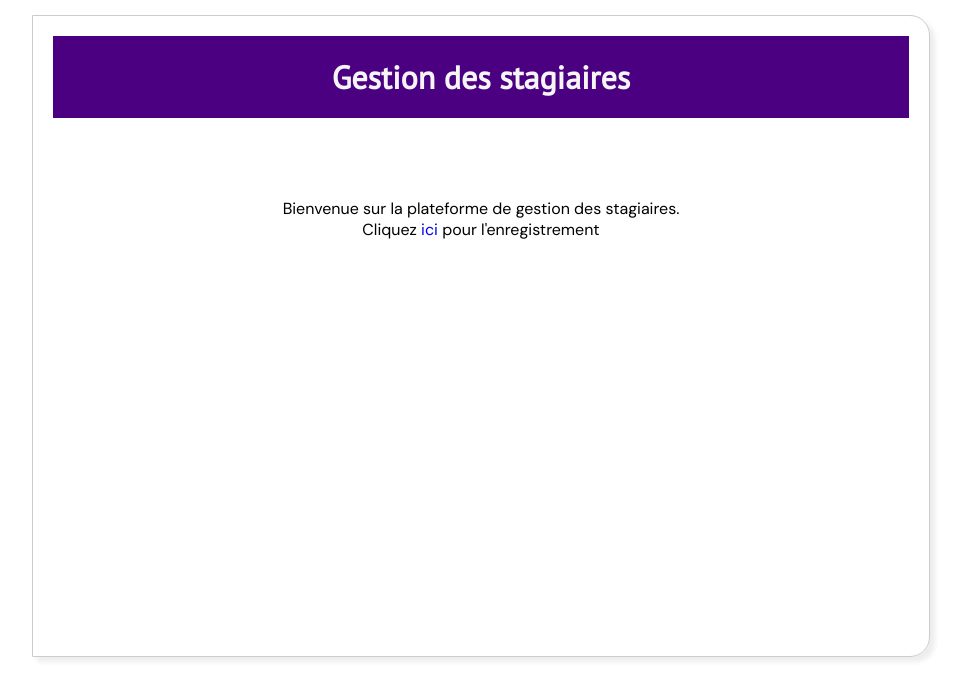
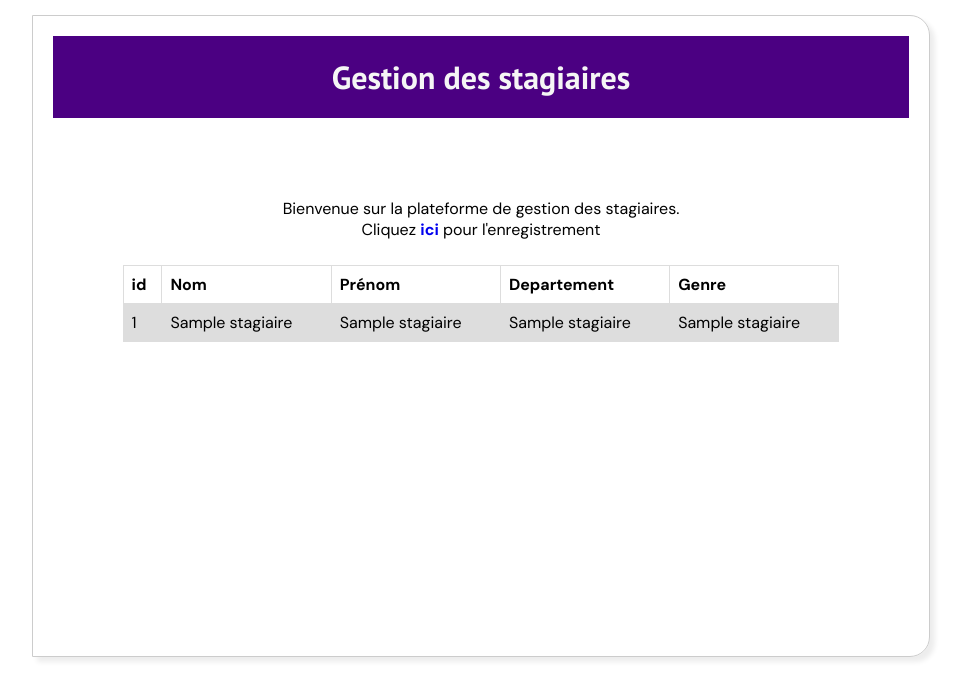
Before and after one commit to jiggy1/gestion-des-stagiaires, a Flask app: page / in a window 1280 px wide. Shown: the top 697 px of the page, without its empty margins (159-1124 px from the left). Run offline with Flask 2, Linux system fonts and the light colour scheme; a database or web service that is not in the repository returns one stand-in record (values such as "Sample title"); some libraries are stand-ins or nearby versions.

Commit message:
enregistrement réglé
On peut désormais s'enregistrer et afficher les éléments dans un tableau

```diff
--- a/app.py
+++ b/app.py
@@ -1,17 +1,59 @@
+import os
+
+import psycopg2
 from flask import Flask, render_template, redirect, url_for, request
+app = Flask(__name__)
 
-app = Flask(__name__)
+
+def get_db_connection():
+    conn = psycopg2.connect(
+        host="localhost",
+        database="manager_db",
+        user=os.environ["DB_USERNAME"],
+        password=os.environ["DB_PASSWORD"]
+    )
+    return conn
 
 
 @app.route('/')
 def index():
-    return render_template('index.html')
+    conn = get_db_connection()
+    cur = conn.cursor()
+    cur.execute('SELECT * FROM stagiaires;')
+    stagiaires = cur.fetchall()
+    cur.close()
+    conn.close()
+    return render_template('index.html', stagiaires=stagiaires)
 
 
 @app.route('/enregistrement', methods=['GET', 'POST'])
 def enregistrement():
     if request.method == 'POST':
+        nom = request.form['nom']
+        prenom = request.form['prenom']
+        departement = request.form['departement']
+        genre = request.form['genre']
+        conn = get_db_connection()
+        cur = conn.cursor()
+        error = None
 
+        if not nom:
+            error = 'Remplissez le nom.'
+
+        elif not prenom:
+            error = 'Remplissez le prénom.'
+
+        if error is None:
+            try:
+                cur.execute('INSERT INTO stagiaires (nom, prenom, departement, genre)'
+                            'VALUES (%s, %s, %s, %s)',
+                            (nom, prenom, departement, genre)
+                            )
+
+                conn.commit()
+            except psycopg2.IntegrityError as err:
+                print(err)
+                error = 'Ces informations ont deja été renseigné.'
         return render_template("validation.html")
 
     return render_template('enregistrement.html')
--- a/static/css/style.css
+++ b/static/css/style.css
@@ -1,5 +1,4 @@
-@import url('https://fonts.googleapis.com/css2?family=DM+Sans:ital@0;1&family=PT+Sans:ital@0;1&display=swap');
-
+@import url('https://fonts.googleapis.com/css2?family=DM+Sans:wght@400;500;700&family=PT+Sans:wght@400;700&display=swap');
 * {
     margin: 0;
     padding: 0;
@@ -33,9 +32,10 @@ h2 {
 
 .conteneur p a {
     text-decoration: none;
+    font-weight: 700;
 }
 
-[type=text] {
+[type=text], #departement {
     padding: 10px;
     margin: 15px;
     border-radius: 5px;
@@ -59,4 +59,28 @@ h2 {
 
 [type=submit]:hover {
     background: hsl(276, 64%, 22%);
+    transition-property: background;
+    transition-duration: 1s;
+    transition-delay: 0.5ms;
 }
+
+table {
+    border-collapse: collapse;
+    width: 80%;
+    margin: 25px auto;
+}
+
+td, th {
+  border: 1px solid #dddddd;
+  text-align: left;
+  padding: 8px;
+}
+
+tr:nth-child(even) {
+  background-color: #dddddd;
+}
+
+#departement {
+    -webkit-appearance: none;
+    appearance: none !important;
+}
--- a/templates/index.html
+++ b/templates/index.html
@@ -8,5 +8,27 @@
         <p>Bienvenue sur la plateforme de gestion des stagiaires.</p>
 
         <p>Cliquez <a href="{{ url_for('enregistrement') }}">ici</a> pour l'enregistrement </p>
+
+
+            <table>
+                    <tr>
+                        <th>id</th>
+                        <th>Nom</th>
+                        <th>Prénom</th>
+                        <th>Departement</th>
+                        <th>Genre</th>
+                    </tr>
+                {% for stagiaire in stagiaires %}
+                    <tr>
+                        <td>{{ stagiaire[0] }}</td>
+                        <td>{{ stagiaire[1] }}</td>
+                        <td>{{ stagiaire[2] }}</td>
+                        <td>{{ stagiaire[3] }}</td>
+                        <td>{{ stagiaire[5] }}</td>
+                    </tr>
+                {% endfor %}
+            </table>
+
+
     </div>
 {% endblock %}
--- a/templates/validation.html
+++ b/templates/validation.html
@@ -1,8 +1,8 @@
 {% extends 'base.html' %}
-{% block title %}Validation{% endblock %}
 
 {% block body%}
     <div class="conteneur">
+        <h1>{% block title %}Validation{% endblock %}</h1>
         <p> Le stagiaire a été bien enregistré .</p>
         Pour retourner au formulaire, cliquez <a href="{{ url_for('enregistrement') }}">ici</a>
     </div>
```
Also changed, not shown: templates/enregistrement.html (+12 -5 lines).
